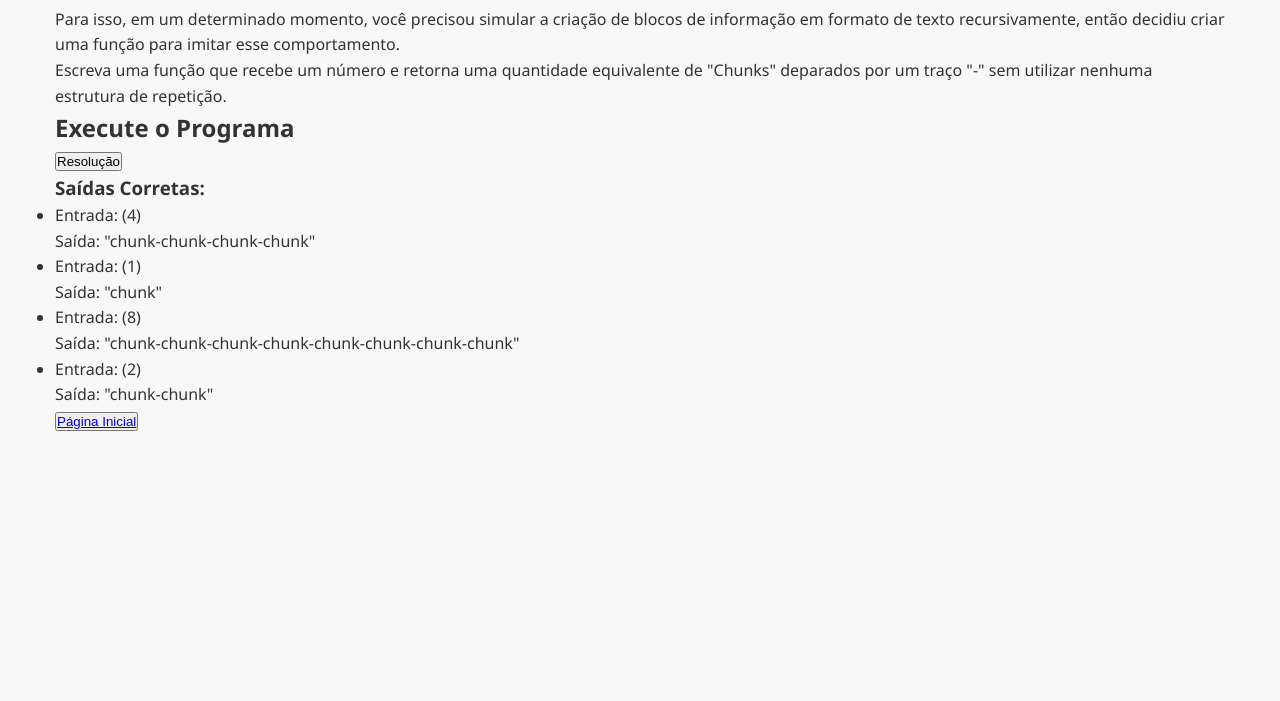
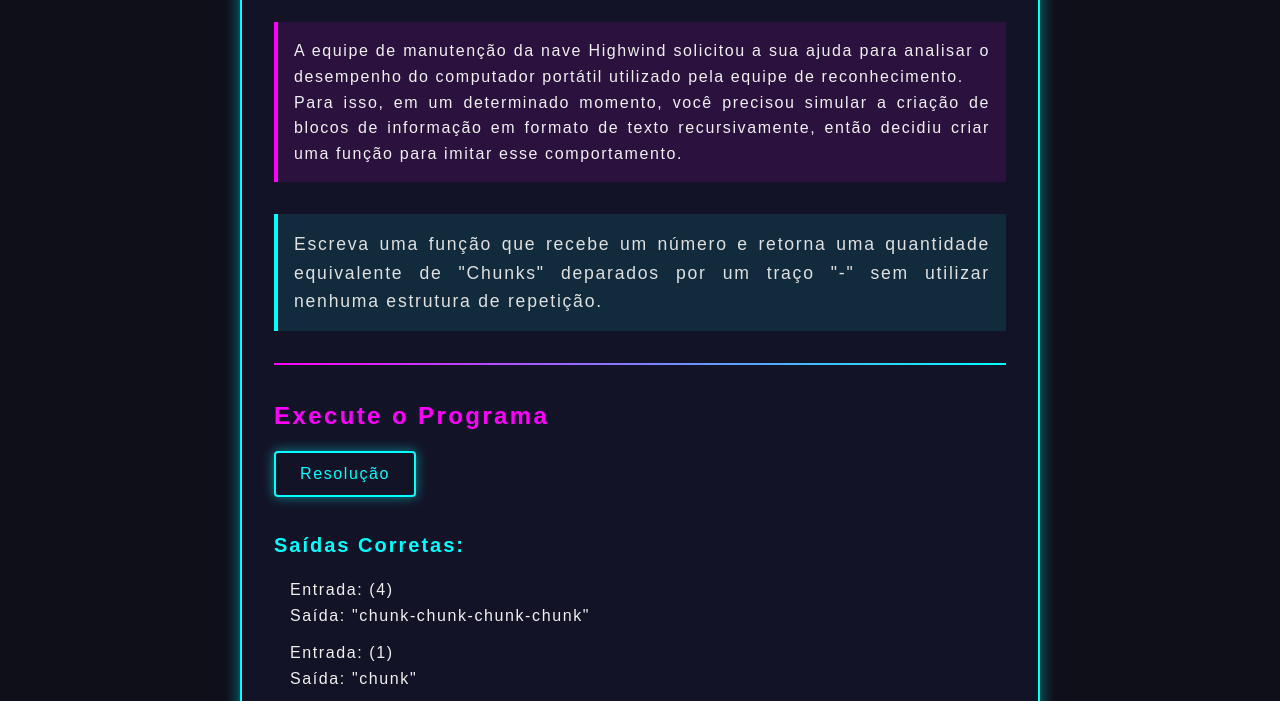
Before and after one commit to aryelle-alves/questionarioJavascript, a plain HTML site: page eduardo/veryEasy-02/index.html in a window 1280 px wide. Shown: the part 186-887 px from the top of the page. Before the commit the page ends 800 px from the top, so only its background shows below. Drawn offline with Linux system fonts and the light colour scheme.

Commit message:
Estilização da página do HTML do exercício very-easy-02 feita. Pode-se usar estas configurações para os próximos desafios, e focar basicamente na resolução dos desafios com JS. O estilo usado para estilização é um cyberpunk, com fonte com espaçamento igual entre todas as letras e texto justificado.

```diff
--- a/eduardo/veryEasy-02/style.css
+++ b/eduardo/veryEasy-02/style.css
@@ -1,18 +1,169 @@
+/* style.css - Estilo Cyberpunk */
+
 /* Reset básico */
- * {
+* {
     margin: 0;
     padding: 0;
-    box-sizing: border-box;}
+    box-sizing: border-box;
+}
+
+/* Fonte futurista */
+@import url('https://fonts.googleapis.com/css2?family=Orbitron:wght@400;700&display=swap');
 
 body {
-    font-family: 'Segoe UI', Tahoma, Geneva, Verdana, sans-serif;
+    background-color: #0f0f1a;
+    color: #e0e0e0;
+    font-family: 'Orbitron', sans-serif;
     line-height: 1.6;
-    background: #f8f8f8;
-    color: #333;
+    padding: 2rem;
+    text-align: justify;
+    letter-spacing: 0.1em;
 }
 
-/* Conteúdo principal */
 main {
-    margin: 30px;
-    padding: 22px 25px;
+    max-width: 800px;
+    margin: 0 auto;
+    background: rgba(20, 20, 40, 0.9);
+    border: 2px solid #00ffff;
+    border-radius: 8px;
+    padding: 2rem;
+    box-shadow: 0 0 16px rgba(0, 255, 255, 0.5);
 }
+
+.cabecalho h1 {
+    font-size: 2.5rem;
+    color: #ff00ff;
+    text-shadow: 0 0 8px #ff00ff;
+    margin-bottom: 0.5rem;
+    text-align: center;
+    letter-spacing: 0.1em;
+}
+
+.cabecalho h2 {
+    font-size: 1.5rem;
+    color: #00ffff;
+    text-shadow: 0 0 8px #00ffff;
+    text-align: center;
+    letter-spacing: 0.1em;
+}
+
+.contexto {
+    margin: 2rem 0;
+    padding: 1rem;
+    background: rgba(255, 0, 255, 0.1);
+    border-left: 4px solid #ff00ff;
+}
+
+.contexto-paragrafo {
+    font-size: 1rem;
+    color: #f0f0f0;
+    text-align: justify;
+    letter-spacing: 0.1em;
+}
+
+.enunciado p {
+    font-size: 1.1rem;
+    background: rgba(0, 255, 255, 0.1);
+    padding: 1rem;
+    border-left: 4px solid #00ffff;
+    margin-bottom: 2rem;
+    text-align: justify;
+    letter-spacing: 0.1em;
+}
+
+.separador-conteudo {
+    height: 2px;
+    background: linear-gradient(90deg, #ff00ff, #00ffff);
+    margin: 2rem 0;
+}
+
+.resolucao h2 {
+    font-size: 1.5rem;
+    color: #ff00ff;
+    margin-bottom: 1rem;
+    text-align: left;
+    letter-spacing: 0.1em;
+}
+
+button {
+    font-family: 'Orbitron', sans-serif;
+    font-size: 1rem;
+    padding: 0.75rem 1.5rem;
+    border: 2px solid #00ffff;
+    border-radius: 4px;
+    background: transparent;
+    color: #00ffff;
+    cursor: pointer;
+    transition: all 0.3s ease;
+    box-shadow: 0 0 12px rgba(0, 255, 255, 0.5);
+    letter-spacing: 0.1em;
+}
+
+button:hover {
+    background: #00ffff;
+    color: #0f0f1a;
+    box-shadow: 0 0 16px rgba(0, 255, 255, 0.8);
+}
+
+button#resolver {
+    margin-bottom: 2rem;
+}
+
+.saida-desejada h3 {
+    font-size: 1.25rem;
+    color: #00ffff;
+    margin-bottom: 1rem;
+    letter-spacing: 0.1em;
+}
+
+.saida-desejada ul {
+    list-style: none;
+    padding-left: 1rem;
+    letter-spacing: 0.1em;
+}
+
+.saida-desejada li {
+    margin-bottom: 0.75rem;
+    font-size: 1rem;
+    color: #f0f0f0;
+    text-align: justify;
+    letter-spacing: 0.1em;
+}
+
+button.retornar {
+    margin-top: 2rem;
+    display: block;
+}
+
+.botao-retorno {
+    text-decoration: none;
+    color: #ff00ff;
+    font-size: 1rem;
+    padding: 0.5rem 1rem;
+    border: 2px solid #ff00ff;
+    border-radius: 4px;
+    display: inline-block;
+    box-shadow: 0 0 12px rgba(255, 0, 255, 0.5);
+    transition: all 0.3s ease;
+    letter-spacing: 0.1em;
+}
+
+.botao-retorno:hover {
+    background: #ff00ff;
+    color: #0f0f1a;
+    box-shadow: 0 0 16px rgba(255, 0, 255, 0.8);
+}
+
+/* Responsivo */
+@media (max-width: 600px) {
+    .cabecalho h1 {
+        font-size: 2rem;
+    }
+    .cabecalho h2 {
+        font-size: 1.25rem;
+    }
+    button, .botao-retorno {
+        width: 100%;
+        text-align: center;
+    }
+}
```
